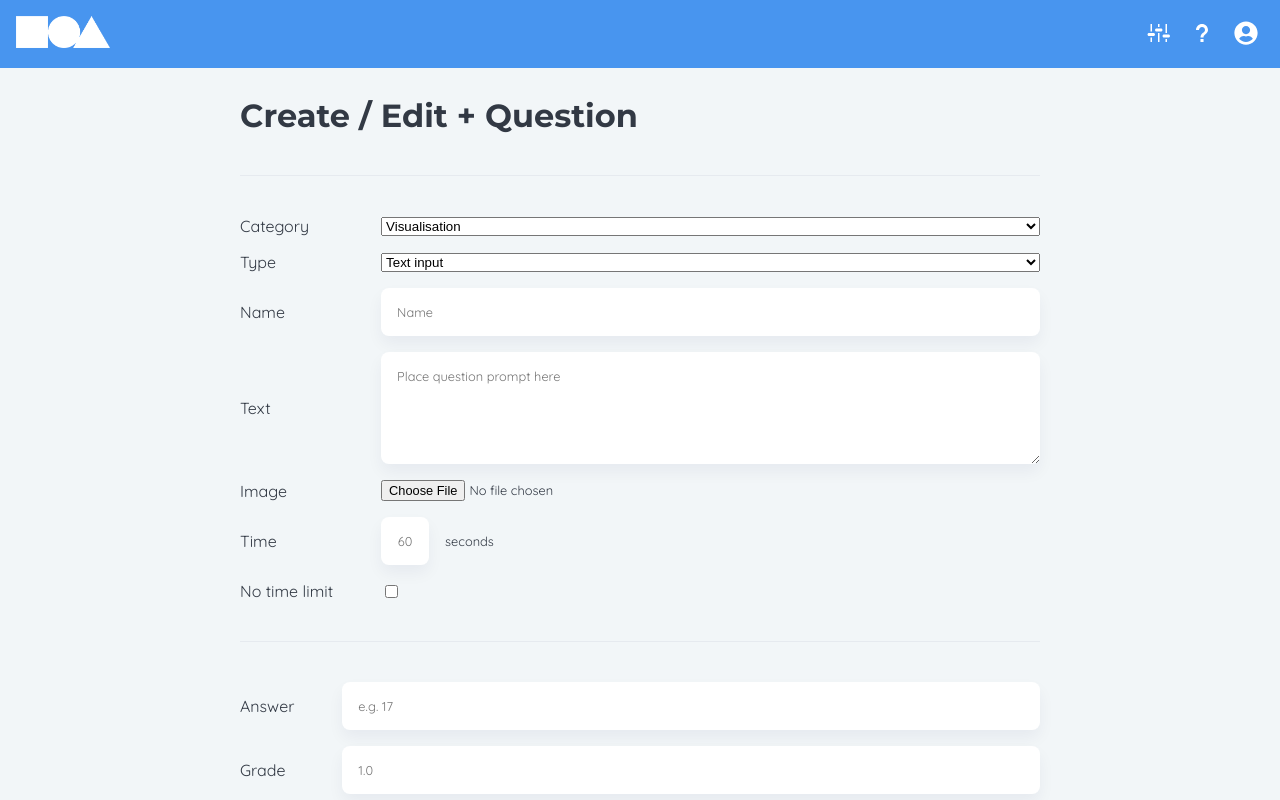
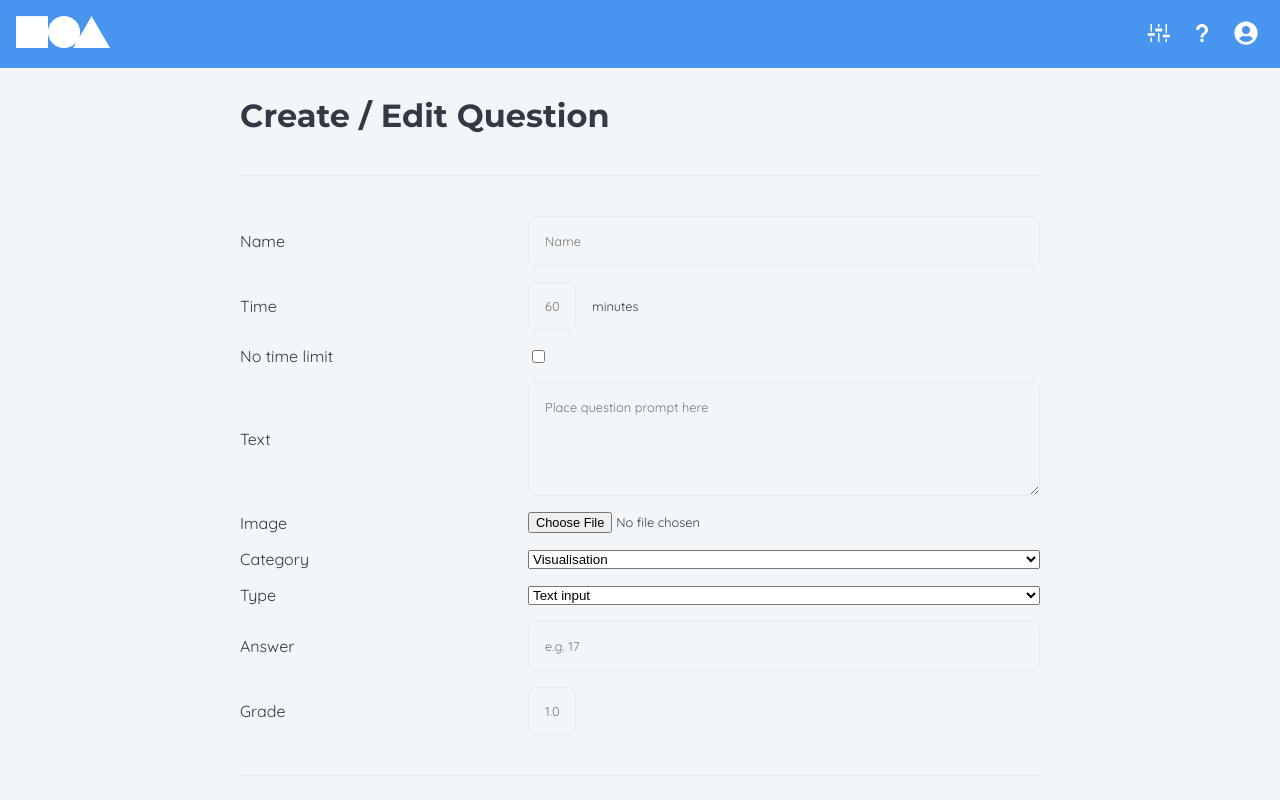
Before and after one commit to uoa-compsci399-s2-2022/spatial-skills-web-app, a React (Create React App) app in the folder client/: page /dashboard/test/1/question/1 in a window 1280 px wide. Shown: the top 800 px of the page. Built offline with nearby package versions, Linux system fonts and the light colour scheme.

Commit message:
Add memory game settings

```diff
--- a/client/src/containers/App.jsx
+++ b/client/src/containers/App.jsx
@@ -34,9 +34,12 @@ function App() {
           <Route path="dashboard/test/:testId/question" element={<Bank />} />
           <Route
             path="dashboard/test/:testId/question/:questionId"
-            element={<Editor />}
+            element={<Editor isTest={false} />}
           />
-          <Route path="dashboard/test/:testId" element={<Editor />} />
+          <Route
+            path="dashboard/test/:testId"
+            element={<Editor isTest={true} />}
+          />
         </Routes>
         <Footer />
       </BrowserRouter>
--- a/client/src/containers/Bank.jsx
+++ b/client/src/containers/Bank.jsx
@@ -34,7 +34,7 @@ const Bank = () => {
         <label>Name</label>
         <input
           type="text"
-          className="bank__search"
+          className="editor__input"
           onChange={(e) => setData(e.target.value)}
           placeholder="Search"
         />
--- a/client/src/containers/Editor.jsx
+++ b/client/src/containers/Editor.jsx
@@ -1,32 +1,19 @@
 import "../styles/Editor.css";
 import { FaSave, FaTrash } from "react-icons/fa";
 import { useState } from "react";
-import { useLocation } from "react-router-dom";
 const iconSize = "1.25em";
-const Editor = () => {
+const Editor = (props) => {
+  const { isTest } = props;
   const [type, setType] = useState(null);
-  const location = useLocation().pathname;
+  const [category, setCategory] = useState(null);
   const handleSubmit = (e) => {
     e.preventDefault();
   };
-
   return (
     <form className="editor" onSubmit={(e) => handleSubmit(e)}>
-      <h1>Create / Edit + Question</h1>
+      <h1>Create / Edit {isTest ? "Test" : "Question"}</h1>
       <div className="divider" />
       <div className="editor__grid">
-        <label for="category">Category</label>
-        <select id="category" required>
-          <option>Visualisation</option>
-          <option>Rotation</option>
-          <option>Perception</option>
-          <option>Memory</option>
-        </select>
-        <label for="type">Type</label>
-        <select id="type" onChange={(e) => setType(e.target.value)} required>
-          <option value="text">Text input</option>
-          <option value="multi">Multichoice</option>
-        </select>
         <label for="name">Name</label>
         <input
           type="text"
@@ -35,6 +22,33 @@ const Editor = () => {
           className="editor__input"
           required
         />
+        <label for="time">Time</label>
+        <div className="editor__row">
+          <input
+            type="text"
+            placeholder="60"
+            className="editor__input--small editor__input"
+            required
+          />
+          <p style={{ fontSize: "0.8rem" }}>minutes</p>
+        </div>
+        <label for="no-time-limit">No time limit</label>
+        <input
+          type="checkbox"
+          id="no-time-limit"
+          style={{ width: "min-content" }}
+        />
+        {isTest ? (
+          <>
+            <label>Linear Progression</label>
+            <input
+              type="checkbox"
+              id="no-time-limit"
+              style={{ width: "min-content" }}
+            />
+          </>
+        ) : (
+          <>
             <label for="text">Text</label>
             <textarea
               id="text"
@@ -43,47 +57,91 @@ const Editor = () => {
               className="editor__input"
               required
             />
+            {category !== "memory" ? (
+              <>
                 <label for="image">Image</label>
                 <input type="file" id="image" required />
-        <label for="time">Time</label>
-        <div className="editor__row">
+              </>
+            ) : null}
+            <label for="category">Category</label>
+            <select
+              id="category"
+              onChange={(e) => setCategory(e.target.value)}
+              required
+            >
+              <option value="visual">Visualisation</option>
+              <option value="rotation">Rotation</option>
+              <option value="perception">Perception</option>
+              <option value="memory">Memory</option>
+            </select>
+            <label for="type">Type</label>
+            <select
+              id="type"
+              onChange={(e) => setType(e.target.value)}
+              required
+            >
+              {category === "memory" ? (
+                <>
+                  <option value="card">Card</option>
+                  <option value="block">Block</option>
+                </>
+              ) : (
+                <>
+                  <option value="text">Text input</option>
+                  <option value="multi">Multichoice</option>
+                </>
+              )}
+            </select>
+            {category === "memory" ? (
+              <>
+                <label>Size</label>
                 <input
                   type="text"
-            placeholder="60"
-            className="editor__time-limit editor__input"
+                  placeholder="5"
+                  className="editor__input editor__input--small"
                   required
                 />
-          <p style={{ fontSize: "0.8rem" }}>seconds</p>
-        </div>
-        <label for="no-time-limit">No time limit</label>
+                <label>Preview Duration</label>
                 <input
-          type="checkbox"
-          id="no-time-limit"
-          style={{ width: "min-content" }}
+                  type="text"
+                  placeholder="5"
+                  className="editor__input editor__input--small"
+                  required
                 />
-      </div>
-      <div className="divider" />
-
-      {type === "multi" ? (
-        <div className="editor__answer-grid">
+                <label>Matches</label>
+                <input
+                  type="text"
+                  placeholder="5"
+                  className="editor__input editor__input--small"
+                  required
+                />
+              </>
+            ) : type === "multi" ? (
+              <>
+                <label>Number of Answers</label>
+                <input
+                  type="text"
+                  placeholder="4"
+                  className="editor__input editor__input--small"
+                  required
+                />
                 {[1, 2, 3, 4].map((index) => (
-            <div className="editor__grid editor__answer" key={index}>
-              <label>Answer</label>
-              <label>{index}</label>
+                  <>
                     <label for={`grade-${index}`}>Grade</label>
                     <input
                       id={`grade-${index}`}
                       type="text"
                       placeholder="1.0"
+                      className="editor__input editor__input--small"
                       required
                     />
                     <label for={`image-${index}`}>Image</label>
                     <input type="file" id={`image-${index}`} required />
-            </div>
+                  </>
                 ))}
-        </div>
+              </>
             ) : (
-        <div className="editor__grid">
+              <>
                 <label>Answer</label>
                 <input
                   type="text"
@@ -94,20 +152,21 @@ const Editor = () => {
                 <label>Grade</label>
                 <input
                   type="text"
-            className="editor__input"
+                  className="editor__input editor__input--small"
                   placeholder="1.0"
                   required
                 />
+              </>
+            )}
+          </>
+        )}
       </div>
-      )}
       <div className="divider" />
-
       <div className="editor__action-container">
         <button className="button button--caution">
           Delete
           <FaTrash size={iconSize} />
         </button>
-
         <button className="button button--filled">
           Save
           <FaSave size={iconSize} />
--- a/client/src/containers/Stats.jsx
+++ b/client/src/containers/Stats.jsx
@@ -104,6 +104,13 @@ const Stats = () => {
           Delete
           <FaTrash size={iconSize} />
         </button>
+        <Link
+          to={`/dashboard/test/${testId}`}
+          className="button button--outlined"
+        >
+          Edit
+          <FaEdit size={iconSize} />
+        </Link>
         <button
           className="button button--outlined"
           title="Share"
--- a/client/src/styles/Editor.css
+++ b/client/src/styles/Editor.css
@@ -8,7 +8,7 @@
 
 .editor__grid {
     display: grid;
-    grid-template-columns: max-content 1fr;
+    grid-template-columns: 15rem 1fr;
     align-items: center;
     gap: 1rem 3rem;
 }
@@ -19,7 +19,7 @@
     align-items: center;
 }
 
-.editor__time-limit {
+.editor__input--small {
     text-align: center;
     width: 3rem;
     height: 3rem;
@@ -28,7 +28,15 @@
 .editor__input {
     padding: 1rem;
     border-radius: .5rem;
+    background-color: transparent;
+    border: 1px solid var(--shadow-color);
+    transition: box-shadow .25s, background-color .25s;
+}
+
+.editor__input:focus {
+    background-color: var(--contrast-color);
     box-shadow: 0 .5rem 1rem var(--shadow-color);
+
 }
 
 .editor__answer {
@@ -38,13 +46,6 @@
     border-radius: .5rem;
 }
 
-.editor__answer-grid {
-    display: grid;
-    grid-template-columns: 1fr 1fr;
-    grid-template-rows: 1fr 1fr;
-    gap: 2rem;
-}
-
 .editor__action-container {
     display: flex;
     align-items: center;
--- a/client/src/styles/Stats.css
+++ b/client/src/styles/Stats.css
@@ -50,6 +50,9 @@
     font-size: 1rem;
     align-items: center;
     justify-content: center;
+    font-weight: bold;
+    font-family: var(--font-cta);
+    transition: background-color .25s, color .25s, border .25s, transform .25s;
 }
 
 .button--outlined {
@@ -67,6 +70,10 @@
     color: var(--contrast-color)
 }
 
+.button--filled:hover {
+    transform: translateY(-.5rem);
+}
+
 .button--caution {
     border: 1px solid var(--error-color);
     color: var(--error-color)
```
Lines whose indentation alone changed are shown as unchanged.
